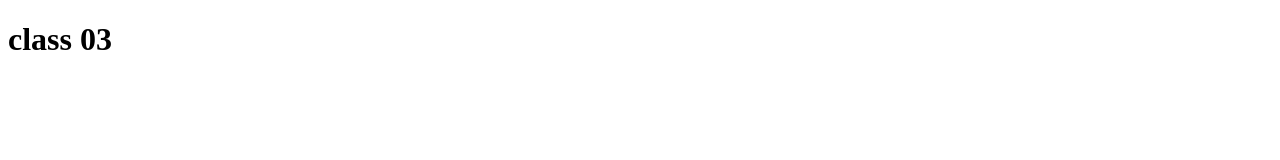
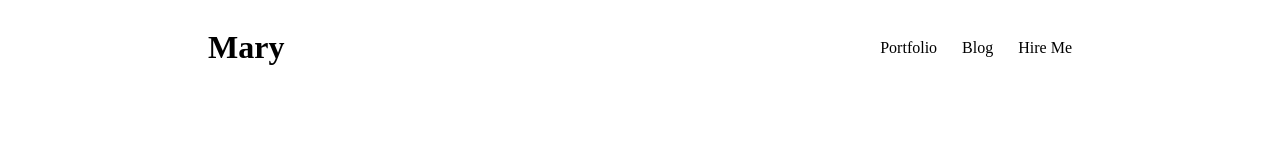
Before and after one commit to sohag7th/class_03_103, a plain HTML site: page index.html in a window 1280 px wide. Drawn offline with Linux system fonts and the light colour scheme.

Commit message:
navbar design

```diff
--- a/index.html
+++ b/index.html
@@ -3,9 +3,46 @@
   <head>
     <meta charset="UTF-8" />
     <meta name="viewport" content="width=device-width, initial-scale=1.0" />
-    <title>Document</title>
+    <title>Web Developer Portfolio</title>
+
+    <style>
+      #nav_container {
+        display: flex;
+        justify-content: space-between;
+        margin-left: 200px;
+        margin-right: 200px;
+      }
+
+      .ul_nav {
+        display: flex;
+        align-items: center;
+        gap: 25px;
+        list-style-type: none;
+      }
+
+      p {
+        color: red;
+        background-color: aqua;
+        /* border: 6px solid green; */
+        border-width: 8px;
+        border-style: solid;
+        border-color: aqua;
+        border-radius: 20px;
+        padding: 10px;
+        margin: 10px;
+      }
+    </style>
   </head>
+
   <body>
-    <h1>class 03</h1>
+    <div id="nav_container">
+      <h1>Mary</h1>
+
+      <ul class="ul_nav">
+        <li>Portfolio</li>
+        <li>Blog</li>
+        <li>Hire Me</li>
+      </ul>
+    </div>
   </body>
 </html>
```
